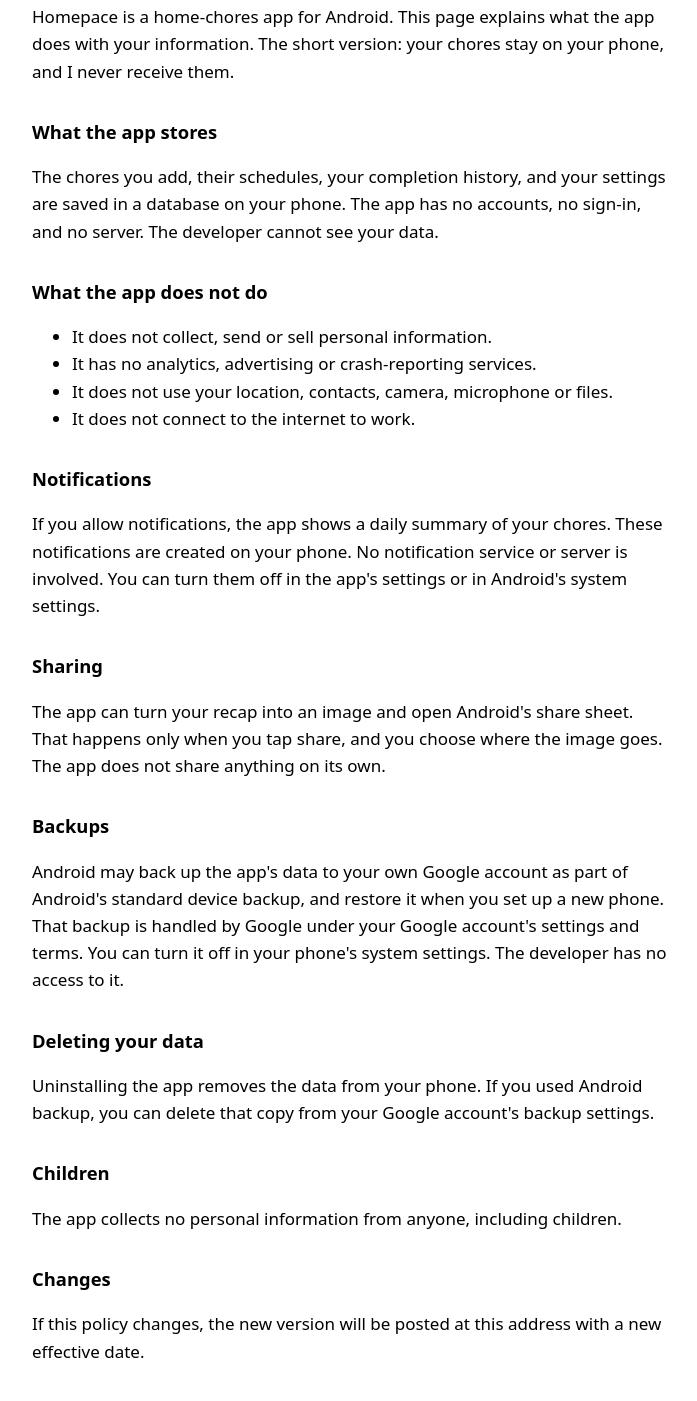
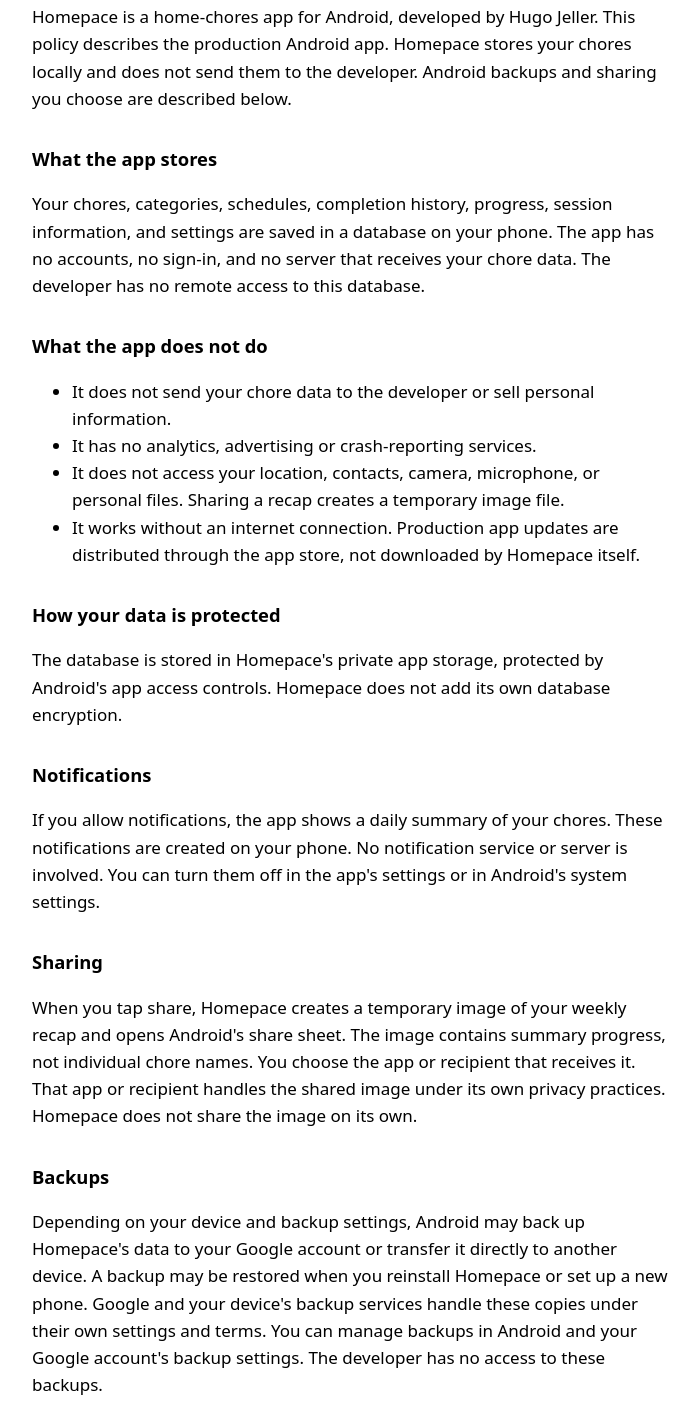
Before and after one commit to HugoJF/homepace-site, a plain HTML site: page privacy/index.html in a window 1280 px wide. Shown: the part 131-1532 px from the top of the page, without its empty margins (288-985 px from the left). Drawn offline with Linux system fonts and the light colour scheme.

Commit message:
docs(privacy): clarify local data, backups and deletion

```diff
--- a/privacy/index.html
+++ b/privacy/index.html
@@ -15,30 +15,34 @@
 <h1>Homepace privacy policy</h1>
 <p>Effective: October 10, 2026</p>
 
-<p>Homepace is a home-chores app for Android. This page explains what the app does with your information. The short version: your chores stay on your phone, and I never receive them.</p>
+<p>Homepace is a home-chores app for Android, developed by Hugo Jeller. This policy describes the production Android app. Homepace stores your chores locally and does not send them to the developer. Android backups and sharing you choose are described below.</p>
 
 <h2>What the app stores</h2>
-<p>The chores you add, their schedules, your completion history, and your settings are saved in a database on your phone. The app has no accounts, no sign-in, and no server. The developer cannot see your data.</p>
+<p>Your chores, categories, schedules, completion history, progress, session information, and settings are saved in a database on your phone. The app has no accounts, no sign-in, and no server that receives your chore data. The developer has no remote access to this database.</p>
 
 <h2>What the app does not do</h2>
 <ul>
-  <li>It does not collect, send or sell personal information.</li>
+  <li>It does not send your chore data to the developer or sell personal information.</li>
   <li>It has no analytics, advertising or crash-reporting services.</li>
-  <li>It does not use your location, contacts, camera, microphone or files.</li>
-  <li>It does not connect to the internet to work.</li>
+  <li>It does not access your location, contacts, camera, microphone, or personal files. Sharing a recap creates a temporary image file.</li>
+  <li>It works without an internet connection. Production app updates are distributed through the app store, not downloaded by Homepace itself.</li>
 </ul>
+
+<h2>How your data is protected</h2>
+<p>The database is stored in Homepace's private app storage, protected by Android's app access controls. Homepace does not add its own database encryption.</p>
 
 <h2>Notifications</h2>
 <p>If you allow notifications, the app shows a daily summary of your chores. These notifications are created on your phone. No notification service or server is involved. You can turn them off in the app's settings or in Android's system settings.</p>
 
 <h2>Sharing</h2>
-<p>The app can turn your recap into an image and open Android's share sheet. That happens only when you tap share, and you choose where the image goes. The app does not share anything on its own.</p>
+<p>When you tap share, Homepace creates a temporary image of your weekly recap and opens Android's share sheet. The image contains summary progress, not individual chore names. You choose the app or recipient that receives it. That app or recipient handles the shared image under its own privacy practices. Homepace does not share the image on its own.</p>
 
 <h2>Backups</h2>
-<p>Android may back up the app's data to your own Google account as part of Android's standard device backup, and restore it when you set up a new phone. That backup is handled by Google under your Google account's settings and terms. You can turn it off in your phone's system settings. The developer has no access to it.</p>
+<p>Depending on your device and backup settings, Android may back up Homepace's data to your Google account or transfer it directly to another device. A backup may be restored when you reinstall Homepace or set up a new phone. Google and your device's backup services handle these copies under their own settings and terms. You can manage backups in Android and your Google account's backup settings. The developer has no access to these backups.</p>
 
-<h2>Deleting your data</h2>
-<p>Uninstalling the app removes the data from your phone. If you used Android backup, you can delete that copy from your Google account's backup settings.</p>
+<h2>Keeping and deleting your data</h2>
+<p>Homepace keeps your local completion history and progress until you clear its app storage or uninstall it. Deleting a chore removes that chore, but keeps its past completion records so your progress and streaks remain.</p>
+<p>To remove all local Homepace data, clear the app's storage in Android settings or uninstall the app. This does not necessarily delete Android backups or images you have already shared. Manage or delete backups through your device and Google backup settings; an existing backup may restore your data on reinstall. Delete shared copies through the apps or recipients you chose.</p>
 
 <h2>Children</h2>
 <p>The app collects no personal information from anyone, including children.</p>
@@ -47,6 +51,7 @@
 <p>If this policy changes, the new version will be posted at this address with a new effective date.</p>
 
 <h2>Contact</h2>
-<p>Questions: hugojellerferreira@hotmail.com</p>
+<p>Developer: Hugo Jeller. Privacy questions: <a href="mailto:hugojellerferreira@hotmail.com">hugojellerferreira@hotmail.com</a>.</p>
+<p>If you email the developer, the developer receives your email address and the information you include in your message so they can respond.</p>
 </body>
 </html>
```
